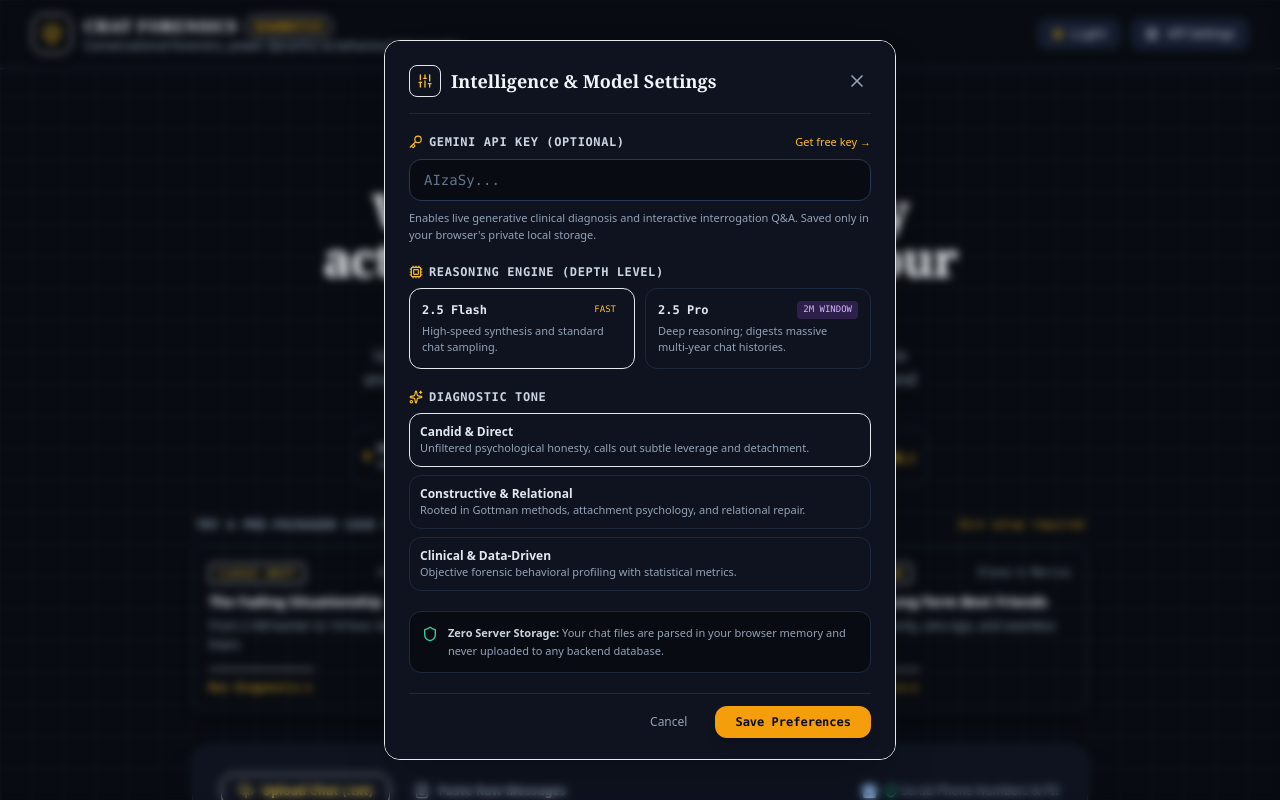
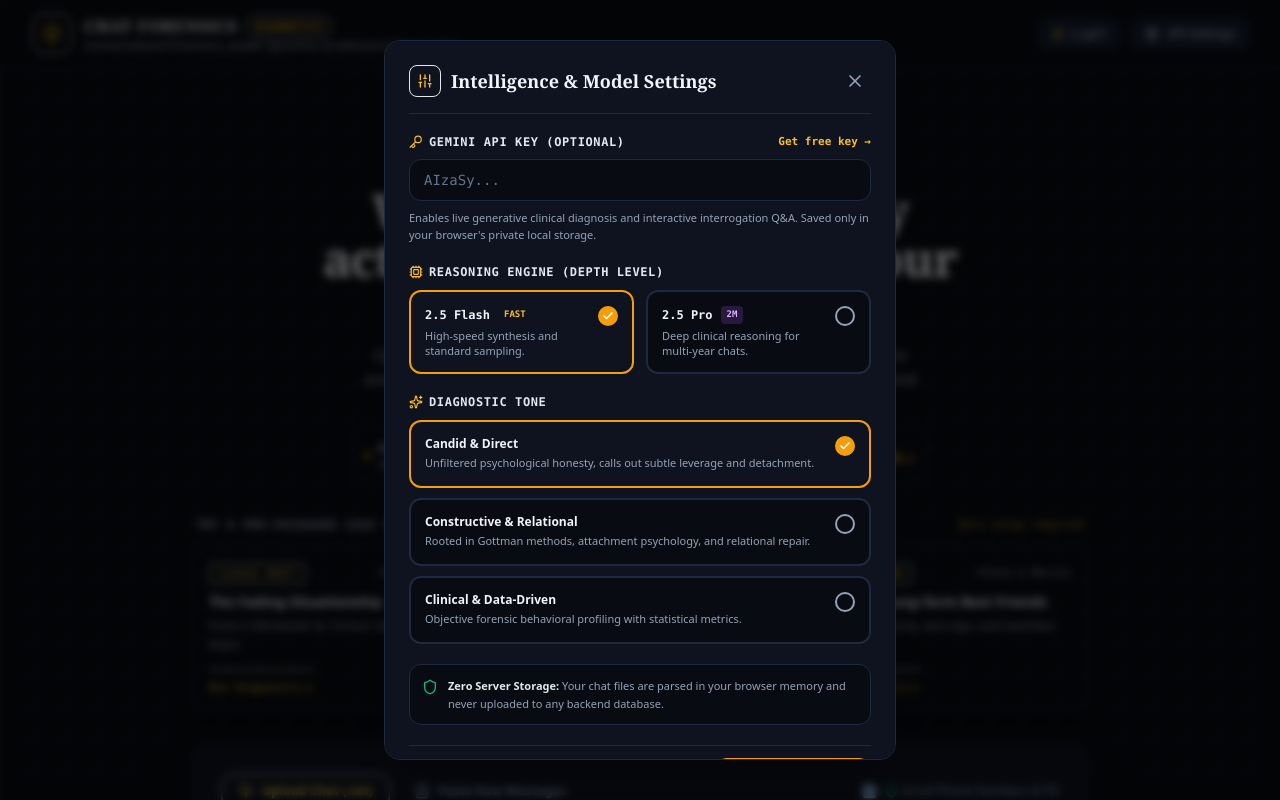
Before and after one commit to Psych0naut24/chat-forensics, a React (Vite) app: page / in a window 1280 px wide. Both pictures are taken after a click on the button "API Settings". Shown: the top 800 px of the page. Built offline with nearby package versions, Linux system fonts and the light colour scheme.

Commit message:
fix: complete Light Mode overhaul with zero yellow text, high-contrast indigo accents, and checkmark-driven settings selections

```diff
--- a/src/components/SettingsModal.tsx
+++ b/src/components/SettingsModal.tsx
@@ -39,23 +39,25 @@ export const SettingsModal: React.FC<SettingsModalProps> = ({
     setTimeout(() => {
       setSavedSuccess(false);
       onClose();
-    }, 800);
+    }, 700);
   };
 
+  const hasEnvKey = Boolean((import.meta as any).env?.VITE_GEMINI_API_KEY);
+
   return (
-    <div className="fixed inset-0 z-50 flex items-center justify-center p-4 bg-obsidian-950/80 backdrop-blur-sm animate-fadeIn">
-      <div className="relative w-full max-w-lg bg-obsidian-900 border border-obsidian-700/80 rounded-2xl shadow-2xl p-6 overflow-hidden max-h-[90vh] overflow-y-auto">
+    <div className="fixed inset-0 z-50 flex items-center justify-center p-4 bg-black/60 backdrop-blur-sm animate-fadeIn">
+      <div className="relative w-full max-w-lg bg-obsidian-900 border border-obsidian-800 rounded-2xl shadow-2xl p-6 overflow-hidden max-h-[90vh] overflow-y-auto">
         {/* Top Header */}
         <div className="flex items-center justify-between pb-4 border-b border-obsidian-800">
           <div className="flex items-center gap-2.5">
-            <div className="w-8 h-8 rounded-lg bg-amber-500/10 border border-amber-500/30 flex items-center justify-center text-amber-450">
+            <div className="w-8 h-8 rounded-lg bg-amber-500/15 border border-amber-500/30 flex items-center justify-center text-amber-450">
               <Sliders className="w-4 h-4" />
             </div>
             <h3 className="text-lg font-bold text-slate-100 font-serif">Intelligence & Model Settings</h3>
           </div>
           <button
             onClick={onClose}
-            className="p-1 rounded-lg text-slate-400 hover:text-white hover:bg-obsidian-800 transition"
+            className="p-1.5 rounded-lg text-slate-400 hover:text-slate-100 hover:bg-obsidian-850 transition"
           >
             <X className="w-5 h-5" />
           </button>
@@ -65,7 +67,7 @@ export const SettingsModal: React.FC<SettingsModalProps> = ({
           {/* Gemini API Key */}
           <div className="space-y-2">
             <div className="flex items-center justify-between">
-              <label className="text-xs font-semibold text-slate-300 flex items-center gap-1.5 uppercase tracking-wider font-mono">
+              <label className="text-xs font-semibold text-slate-200 flex items-center gap-1.5 uppercase tracking-wider font-mono">
                 <Key className="w-3.5 h-3.5 text-amber-450" />
                 Gemini API Key (Optional)
               </label>
@@ -73,19 +75,19 @@ export const SettingsModal: React.FC<SettingsModalProps> = ({
                 href="https://aistudio.google.com/app/apikey"
                 target="_blank"
                 rel="noreferrer"
-                className="text-[11px] text-amber-400 hover:underline flex items-center gap-1"
+                className="text-[11px] text-amber-450 hover:underline flex items-center gap-1 font-semibold font-mono"
               >
                 Get free key &rarr;
               </a>
             </div>
 
-            {Boolean((import.meta as any).env?.VITE_GEMINI_API_KEY) && (
-              <div className="p-2.5 rounded-xl bg-emerald-500/15 border border-emerald-500/30 text-emerald-300 text-xs font-mono flex items-center justify-between">
-                <span className="flex items-center gap-1.5">
-                  <Check className="w-3.5 h-3.5 text-emerald-400" />
+            {hasEnvKey && (
+              <div className="p-3 rounded-xl bg-emerald-500/15 border border-emerald-500/30 text-emerald-600 dark:text-emerald-400 text-xs font-mono flex items-center justify-between">
+                <span className="flex items-center gap-1.5 font-semibold">
+                  <Check className="w-3.5 h-3.5" />
                   Netlify Environment Key Active
                 </span>
-                <span className="text-[10px] uppercase font-bold text-emerald-400 bg-emerald-500/20 px-2 py-0.5 rounded">
+                <span className="text-[10px] uppercase font-bold bg-emerald-500/20 px-2 py-0.5 rounded">
                   Connected
                 </span>
               </div>
@@ -93,14 +95,10 @@ export const SettingsModal: React.FC<SettingsModalProps> = ({
 
             <input
               type="password"
-              placeholder={
-                (import.meta as any).env?.VITE_GEMINI_API_KEY
-                  ? '•••••••••••••••• (Using Netlify Key)'
-                  : 'AIzaSy...'
-              }
+              placeholder={hasEnvKey ? '•••••••••••••••• (Using Netlify Key)' : 'AIzaSy...'}
               value={inputKey}
               onChange={(e) => setInputKey(e.target.value)}
-              className="w-full px-3.5 py-2.5 rounded-xl bg-obsidian-950 border border-obsidian-700 text-sm text-slate-200 placeholder:text-slate-500 focus:outline-none focus:border-amber-500/80 font-mono transition"
+              className="w-full px-3.5 py-2.5 rounded-xl bg-obsidian-950 border border-obsidian-800 text-sm text-slate-100 placeholder:text-slate-500 focus:outline-none focus:border-amber-500 font-mono transition"
             />
             <p className="text-[11px] text-slate-400 leading-relaxed">
               Enables live generative clinical diagnosis and interactive interrogation Q&A. Saved only in your browser's private local storage.
@@ -108,96 +106,163 @@ export const SettingsModal: React.FC<SettingsModalProps> = ({
           </div>
 
           {/* Model Choice: Flash vs Pro */}
-          <div className="space-y-2">
-            <label className="text-xs font-semibold text-slate-300 uppercase tracking-wider font-mono flex items-center gap-1.5">
+          <div className="space-y-2.5">
+            <label className="text-xs font-semibold text-slate-200 uppercase tracking-wider font-mono flex items-center gap-1.5">
               <Cpu className="w-3.5 h-3.5 text-amber-450" />
               Reasoning Engine (Depth Level)
             </label>
-            <div className="grid grid-cols-2 gap-2.5">
+            <div className="grid grid-cols-2 gap-3">
+              {/* Flash Option */}
               <button
                 type="button"
                 onClick={() => onChangeModel('gemini-2.5-flash')}
-                className={`p-3 rounded-xl border text-left transition ${
+                className={`p-3.5 rounded-xl border-2 text-left transition flex items-start justify-between ${
                   model === 'gemini-2.5-flash'
-                    ? 'bg-amber-500/10 border-amber-500/50 text-slate-100'
-                    : 'bg-obsidian-950/60 border-obsidian-800 text-slate-400 hover:border-obsidian-700'
+                    ? 'bg-amber-500/15 border-amber-500 shadow-sm'
+                    : 'bg-obsidian-950 border-obsidian-800 hover:border-slate-400'
                 }`}
               >
-                <div className="flex items-center justify-between">
-                  <span className="text-xs font-bold text-slate-200 font-mono">2.5 Flash</span>
-                  <span className="text-[9px] uppercase px-1.5 py-0.5 rounded bg-amber-500/20 text-amber-400 font-mono">Fast</span>
+                <div>
+                  <div className="flex items-center gap-2">
+                    <span className="text-xs font-bold text-slate-100 font-mono">2.5 Flash</span>
+                    <span className="text-[9px] uppercase px-1.5 py-0.5 rounded bg-amber-500/20 text-amber-450 font-bold font-mono">
+                      Fast
+                    </span>
+                  </div>
+                  <div className="text-[11px] text-slate-400 mt-1 leading-snug">
+                    High-speed synthesis and standard sampling.
+                  </div>
                 </div>
-                <div className="text-[11px] text-slate-400 mt-1">
-                  High-speed synthesis and standard chat sampling.
+                <div
+                  className={`w-5 h-5 rounded-full border-2 flex items-center justify-center shrink-0 ml-2 ${
+                    model === 'gemini-2.5-flash'
+                      ? 'bg-amber-500 border-amber-500 text-white'
+                      : 'border-slate-400'
+                  }`}
+                >
+                  {model === 'gemini-2.5-flash' && <Check className="w-3 h-3 stroke-[3]" />}
                 </div>
               </button>
 
+              {/* Pro Option */}
               <button
                 type="button"
                 onClick={() => onChangeModel('gemini-2.5-pro')}
-                className={`p-3 rounded-xl border text-left transition ${
+                className={`p-3.5 rounded-xl border-2 text-left transition flex items-start justify-between ${
                   model === 'gemini-2.5-pro'
-                    ? 'bg-amber-500/10 border-amber-500/50 text-slate-100'
-                    : 'bg-obsidian-950/60 border-obsidian-800 text-slate-400 hover:border-obsidian-700'
+                    ? 'bg-amber-500/15 border-amber-500 shadow-sm'
+                    : 'bg-obsidian-950 border-obsidian-800 hover:border-slate-400'
                 }`}
               >
-                <div className="flex items-center justify-between">
-                  <span className="text-xs font-bold text-slate-200 font-mono">2.5 Pro</span>
-                  <span className="text-[9px] uppercase px-1.5 py-0.5 rounded bg-purple-500/20 text-purple-300 font-mono">2M Window</span>
+                <div>
+                  <div className="flex items-center gap-2">
+                    <span className="text-xs font-bold text-slate-100 font-mono">2.5 Pro</span>
+                    <span className="text-[9px] uppercase px-1.5 py-0.5 rounded bg-purple-500/20 text-purple-600 dark:text-purple-300 font-bold font-mono">
+                      2M
+                    </span>
+                  </div>
+                  <div className="text-[11px] text-slate-400 mt-1 leading-snug">
+                    Deep clinical reasoning for multi-year chats.
+                  </div>
                 </div>
-                <div className="text-[11px] text-slate-400 mt-1">
-                  Deep reasoning; digests massive multi-year chat histories.
+                <div
+                  className={`w-5 h-5 rounded-full border-2 flex items-center justify-center shrink-0 ml-2 ${
+                    model === 'gemini-2.5-pro'
+                      ? 'bg-amber-500 border-amber-500 text-white'
+                      : 'border-slate-400'
+                  }`}
+                >
+                  {model === 'gemini-2.5-pro' && <Check className="w-3 h-3 stroke-[3]" />}
                 </div>
               </button>
             </div>
           </div>
 
           {/* Tone Selector */}
-          <div className="space-y-2">
-            <label className="text-xs font-semibold text-slate-300 uppercase tracking-wider font-mono flex items-center gap-1.5">
+          <div className="space-y-2.5">
+            <label className="text-xs font-semibold text-slate-200 uppercase tracking-wider font-mono flex items-center gap-1.5">
               <Sparkles className="w-3.5 h-3.5 text-amber-450" />
               Diagnostic Tone
             </label>
-            <div className="grid grid-cols-1 gap-2">
+            <div className="grid grid-cols-1 gap-2.5">
+              {/* Tone 1: Candid */}
               <button
                 type="button"
                 onClick={() => onChangeTone('candid')}
-                className={`flex items-start gap-3 p-2.5 rounded-xl border text-left transition ${
+                className={`p-3.5 rounded-xl border-2 text-left transition flex items-start justify-between ${
                   tone === 'candid'
-                    ? 'bg-amber-500/10 border-amber-500/50 text-slate-100'
-                    : 'bg-obsidian-950/60 border-obsidian-800 text-slate-400 hover:border-obsidian-700'
+                    ? 'bg-amber-500/15 border-amber-500 shadow-sm'
+                    : 'bg-obsidian-950 border-obsidian-800 hover:border-slate-400'
                 }`}
               >
-                <div className="text-xs font-semibold text-slate-200">
-                  Candid & Direct <span className="font-normal text-slate-400 text-[11px] block">Unfiltered psychological honesty, calls out subtle leverage and detachment.</span>
+                <div className="pr-3">
+                  <div className="text-xs font-bold text-slate-100">Candid & Direct</div>
+                  <div className="text-[11px] text-slate-400 mt-0.5 leading-relaxed">
+                    Unfiltered psychological honesty, calls out subtle leverage and detachment.
+                  </div>
+                </div>
+                <div
+                  className={`w-5 h-5 rounded-full border-2 flex items-center justify-center shrink-0 ${
+                    tone === 'candid'
+                      ? 'bg-amber-500 border-amber-500 text-white'
+                      : 'border-slate-400'
+                  }`}
+                >
+                  {tone === 'candid' && <Check className="w-3 h-3 stroke-[3]" />}
                 </div>
               </button>
 
+              {/* Tone 2: Constructive */}
               <button
                 type="button"
                 onClick={() => onChangeTone('constructive')}
-                className={`flex items-start gap-3 p-2.5 rounded-xl border text-left transition ${
+                className={`p-3.5 rounded-xl border-2 text-left transition flex items-start justify-between ${
                   tone === 'constructive'
-                    ? 'bg-amber-500/10 border-amber-500/50 text-slate-100'
-                    : 'bg-obsidian-950/60 border-obsidian-800 text-slate-400 hover:border-obsidian-700'
+                    ? 'bg-amber-500/15 border-amber-500 shadow-sm'
+                    : 'bg-obsidian-950 border-obsidian-800 hover:border-slate-400'
                 }`}
               >
-                <div className="text-xs font-semibold text-slate-200">
-                  Constructive & Relational <span className="font-normal text-slate-400 text-[11px] block">Rooted in Gottman methods, attachment psychology, and relational repair.</span>
+                <div className="pr-3">
+                  <div className="text-xs font-bold text-slate-100">Constructive & Relational</div>
+                  <div className="text-[11px] text-slate-400 mt-0.5 leading-relaxed">
+                    Rooted in Gottman methods, attachment psychology, and relational repair.
+                  </div>
+                </div>
+                <div
+                  className={`w-5 h-5 rounded-full border-2 flex items-center justify-center shrink-0 ${
+                    tone === 'constructive'
+                      ? 'bg-amber-500 border-amber-500 text-white'
+                      : 'border-slate-400'
+                  }`}
+                >
+                  {tone === 'constructive' && <Check className="w-3 h-3 stroke-[3]" />}
                 </div>
               </button>
 
+              {/* Tone 3: Analytical */}
               <button
                 type="button"
                 onClick={() => onChangeTone('analytical')}
-                className={`flex items-start gap-3 p-2.5 rounded-xl border text-left transition ${
+                className={`p-3.5 rounded-xl border-2 text-left transition flex items-start justify-between ${
                   tone === 'analytical'
-                    ? 'bg-amber-500/10 border-amber-500/50 text-slate-100'
-                    : 'bg-obsidian-950/60 border-obsidian-800 text-slate-400 hover:border-obsidian-700'
+                    ? 'bg-amber-500/15 border-amber-500 shadow-sm'
+                    : 'bg-obsidian-950 border-obsidian-800 hover:border-slate-400'
                 }`}
               >
-                <div className="text-xs font-semibold text-slate-200">
-                  Clinical & Data-Driven <span className="font-normal text-slate-400 text-[11px] block">Objective forensic behavioral profiling with statistical metrics.</span>
+                <div className="pr-3">
+                  <div className="text-xs font-bold text-slate-100">Clinical & Data-Driven</div>
+                  <div className="text-[11px] text-slate-400 mt-0.5 leading-relaxed">
+                    Objective forensic behavioral profiling with statistical metrics.
+                  </div>
+                </div>
+                <div
+                  className={`w-5 h-5 rounded-full border-2 flex items-center justify-center shrink-0 ${
+                    tone === 'analytical'
+                      ? 'bg-amber-500 border-amber-500 text-white'
+                      : 'border-slate-400'
+                  }`}
+                >
+                  {tone === 'analytical' && <Check className="w-3 h-3 stroke-[3]" />}
                 </div>
               </button>
             </div>
@@ -205,9 +270,9 @@ export const SettingsModal: React.FC<SettingsModalProps> = ({
 
           {/* Privacy Guarantee Note */}
           <div className="flex items-start gap-2.5 p-3 rounded-xl bg-obsidian-950 border border-obsidian-800 text-slate-400 text-xs">
-            <Shield className="w-4 h-4 text-emerald-400 shrink-0 mt-0.5" />
+            <Shield className="w-4 h-4 text-emerald-500 shrink-0 mt-0.5" />
             <p className="text-[11px] leading-relaxed">
-              <strong className="text-slate-300">Zero Server Storage:</strong> Your chat files are parsed in your browser memory and never uploaded to any backend database.
+              <strong className="text-slate-200">Zero Server Storage:</strong> Your chat files are parsed in your browser memory and never uploaded to any backend database.
             </p>
           </div>
 
@@ -216,13 +281,13 @@ export const SettingsModal: React.FC<SettingsModalProps> = ({
             <button
               type="button"
               onClick={onClose}
-              className="px-4 py-2 text-xs font-medium text-slate-400 hover:text-white transition"
+              className="px-4 py-2 text-xs font-medium text-slate-400 hover:text-slate-100 transition"
             >
               Cancel
             </button>
             <button
               type="submit"
-              className="flex items-center gap-1.5 px-5 py-2 text-xs font-semibold rounded-xl bg-amber-500 text-obsidian-950 hover:bg-amber-400 font-mono transition shadow-lg shadow-amber-500/20"
+              className="flex items-center gap-1.5 px-5 py-2 text-xs font-semibold rounded-xl bg-amber-500 text-white hover:bg-amber-600 font-mono transition shadow-md cursor-pointer"
             >
               {savedSuccess ? (
                 <>
```
Also changed, not shown: src/index.css (+82 -24 lines).
